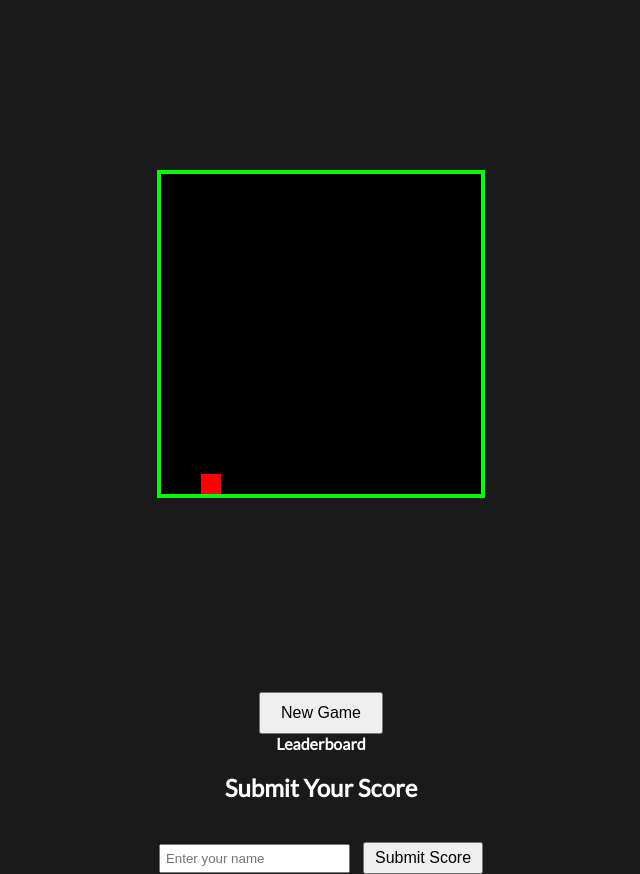
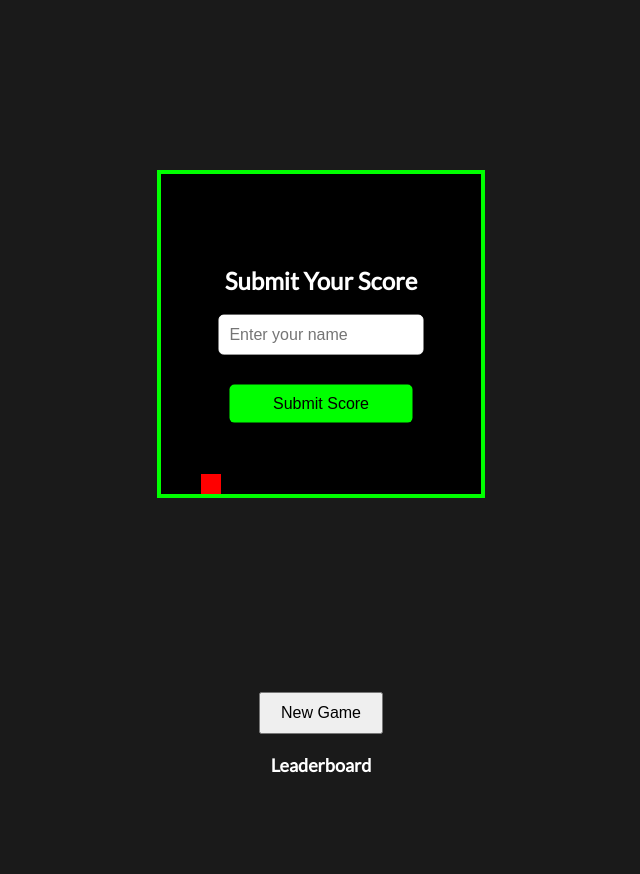
Before and after one commit to MehKoiter/snake-game, a website with bundled scripts: page index.html in a window 1280 px wide. Both pictures are taken after a click on the button "New Game". Shown: the part 66-940 px from the top of the page, without its empty margins (319-959 px from the left). After the commit the page ends 842 px from the top, so only its background shows below. Built offline with nearby package versions, Linux system fonts and the light colour scheme; no server answers.

Commit message:
adjust css

```diff
--- a/styles.css
+++ b/styles.css
@@ -1,5 +1,4 @@
 @import url('https://fonts.googleapis.com/css2?family=Lato:wght@400&display=swap');
-
 
 body {
     background-color: #1a1a1a;
@@ -43,23 +42,63 @@ button {
     margin-top: 20px;
     cursor: pointer;
 }
+
 #scoreSubmission {
+    display: none; /* Start hidden */
+    position: absolute; /* Position it relative to the canvas */
+    top: 50%; /* Center vertically */
+    left: 50%;
+    transform: translate(-50%, -50%); /* Center horizontally */
+    background-color: rgba(0, 0, 0, 0.7); /* Semi-transparent background */
+    padding: 20px;
+    border-radius: 10px;
+    color: white;
+    text-align: center;
+    z-index: 100; /* Ensure it's on top of everything else */
+}
+
+#scoreSubmission .form-container {
+    display: flex;
+    flex-direction: column;
+    align-items: center;
+}
+
+#playerName {
+    padding: 10px;
+    margin-bottom: 10px;
+    border-radius: 5px;
+    border: 1px solid #fff;
+    font-size: 16px;
+    width: 80%; /* Adjust width to make the form look cleaner */
+}
+
+#submitScoreButton {
+    padding: 10px 20px;
+    background-color: #00FF00;
+    border: none;
+    border-radius: 5px;
+    cursor: pointer;
+    font-size: 16px;
+    width: 80%;
+}
+
+#submitScoreButton:hover {
+    background-color: #33cc33;
+}
+
+#leaderboard {
     margin-top: 20px;
     text-align: center;
 }
 
-#playerName {
-    padding: 5px;
-    margin-right: 10px;
+.leaderboard-header {
+    font-weight: bold;
+    font-size: 18px;
 }
 
-#submitScoreButton {
-    padding: 5px 10px;
-    cursor: pointer;
-}
-
-#leaderboard-container {
-    margin-top: 20px;
+#leaderboard .leaderboard-entry {
+    font-size: 16px;
+    margin: 5px 0;
 }
 
 h1 {
```
